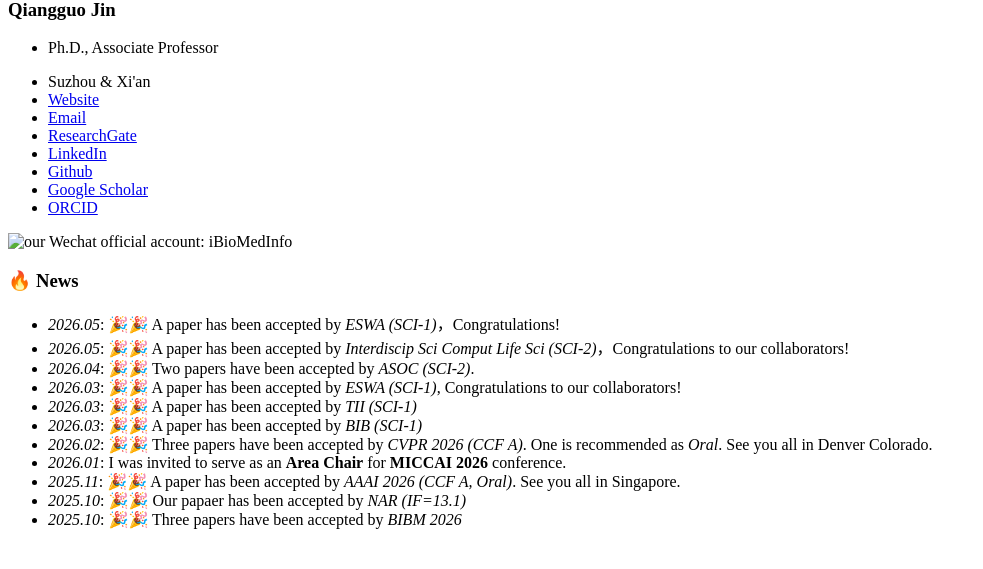
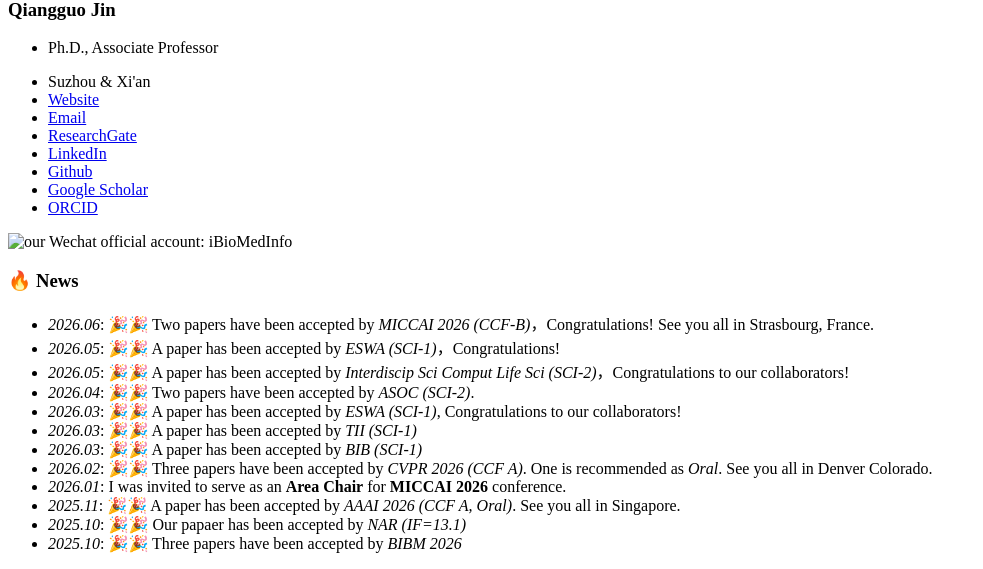
Before and after one commit to qgking/qgking.github.io, a Jekyll site: the page built from _pages/includes/news.md, in a window 1280 px wide. Shown: the part 526-1095 px from the top of the page, without its empty margins (0-983 px from the left). Built offline with Jekyll 4.4.1, drawn with Linux system fonts in a browser that asks for light colours; our own code applies the rules of GitHub Pages for plain Markdown files; before the commit the page ends 1071 px from its top, so only the background shows below that.

Commit message:
update pub

```diff
--- a/_pages/includes/news.md
+++ b/_pages/includes/news.md
@@ -1,4 +1,5 @@
 # 🔥 News
+- *2026.06*: 🎉🎉 Two papers have been accepted by *MICCAI 2026 (CCF-B)*，Congratulations! See you all in Strasbourg, France.
 - *2026.05*: 🎉🎉 A paper has been accepted by *ESWA (SCI-1)*，Congratulations!
 - *2026.05*: 🎉🎉 A paper has been accepted by *Interdiscip Sci Comput Life Sci (SCI-2)*，Congratulations to our collaborators!
 - *2026.04*: 🎉🎉 Two papers have been accepted by *ASOC (SCI-2)*.
```
